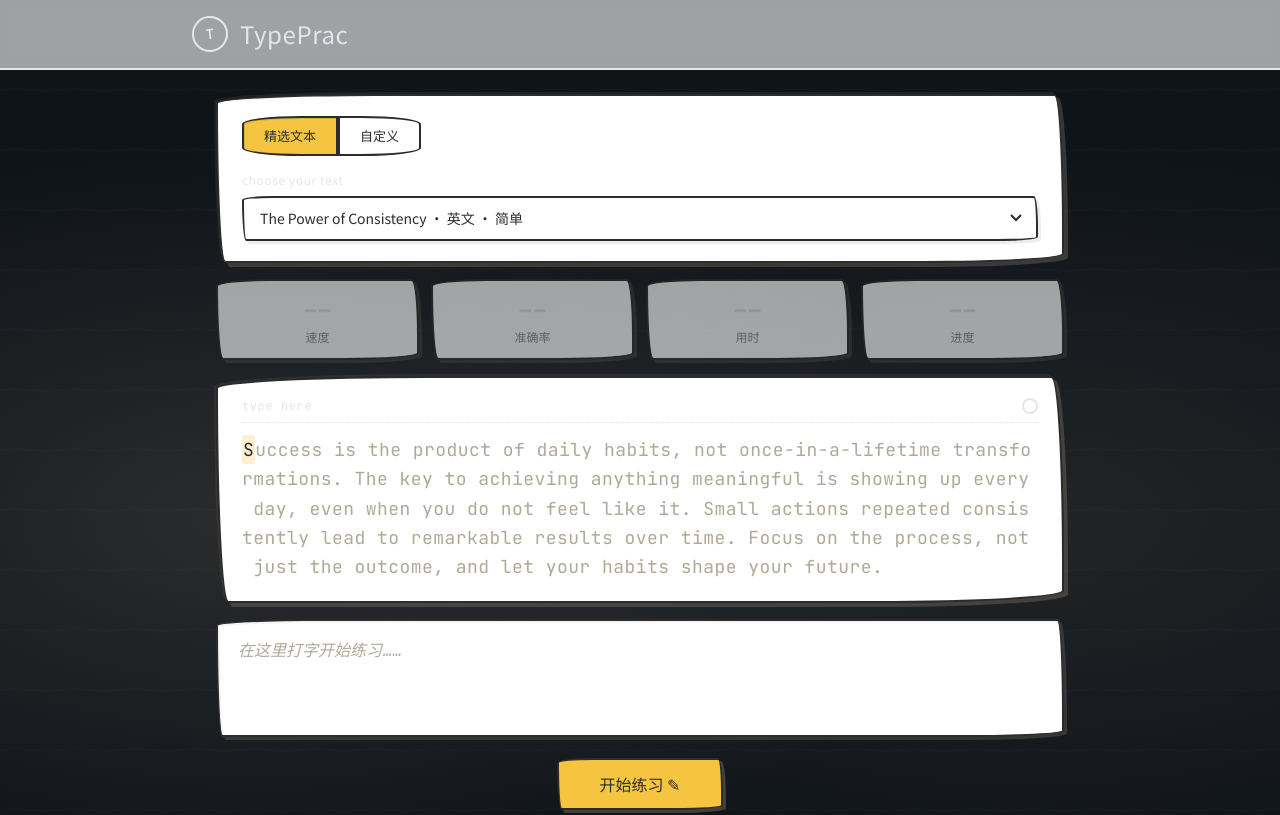
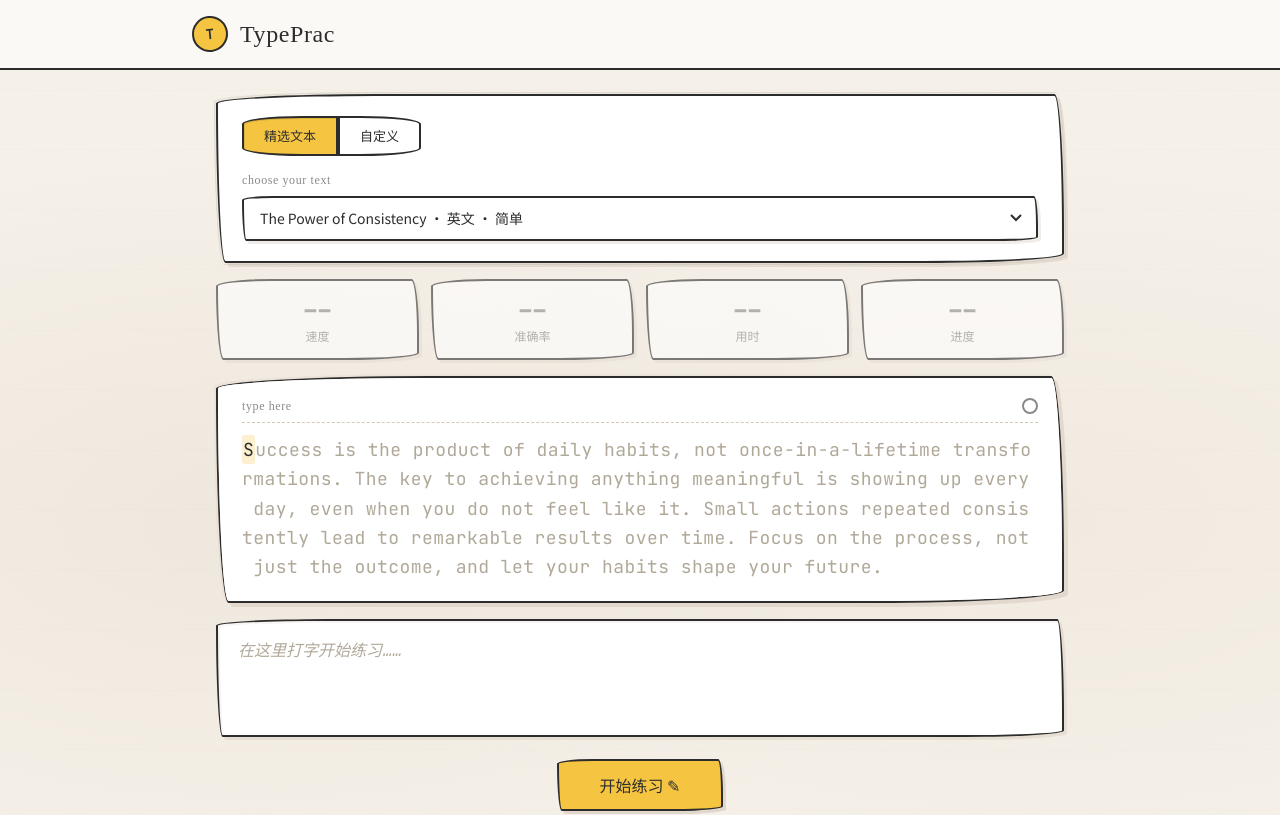
Before and after one commit to 74knhjcv9t-ship-it/typing-app, a React (Vite) app: page / in a window 1280 px wide. Shown: the top 815 px of the page. Built offline with nearby package versions, Linux system fonts and the light colour scheme; the HTML template or start-up script is replaced by a standard one.

Commit message:
hand-drawn pencil theme + Chinese books

```diff
--- a/tailwind.config.ts
+++ b/tailwind.config.ts
@@ -5,44 +5,66 @@ export default {
   theme: {
     extend: {
       colors: {
-        bg: {
-          primary: '#0f1419',
-          secondary: '#1a1f2e',
-          tertiary: '#252d3f',
+        paper: {
+          DEFAULT: '#f5f0e8',
+          dark: '#ece4d6',
+          light: '#faf7f0',
         },
-        text: {
-          primary: '#e1e7ef',
-          secondary: '#8892a4',
+        ink: {
+          DEFAULT: '#2c2c2c',
+          light: '#5a5a5a',
+          lighter: '#8a8a8a',
         },
-        accent: {
-          DEFAULT: '#5dade2',
-          hover: '#7ec0ee',
+        pencil: {
+          DEFAULT: '#f5c542',
+          dark: '#d4a830',
+          light: '#f8d97a',
         },
-        correct: '#2ecc71',
-        error: '#e74c3c',
-        caret: '#f1c40f',
+        correct: '#4a9c6f',
+        error: '#c0392b',
+        accent: '#5b7db5',
+        warm: {
+          border: '#d4c9b8',
+          shadow: 'rgba(180, 160, 140, 0.25)',
+        },
       },
       fontFamily: {
-        mono: ['"JetBrains Mono"', '"Fira Code"', '"Cascadia Code"', 'Consolas', 'monospace'],
-        sans: ['"Noto Sans SC"', '"Microsoft YaHei"', 'system-ui', 'sans-serif'],
+        handwriting: ['"Ma Shan Zheng"', '"ZCOOL XiaoWei"', 'cursive'],
+        cursive: ['"Caveat"', 'cursive'],
+        mono: ['"JetBrains Mono"', 'monospace'],
+        body: ['"Noto Sans SC"', '"Microsoft YaHei"', 'sans-serif'],
+      },
+      borderRadius: {
+        sketch: '255px 15px 225px 15px / 15px 225px 15px 255px',
+        'sketch-sm': '60px 8px 80px 8px / 8px 60px 8px 80px',
+      },
+      boxShadow: {
+        'pencil': '3px 3px 0 rgba(180, 160, 140, 0.3), -1px -1px 0 rgba(180, 160, 140, 0.15)',
+        'pencil-md': '4px 4px 0 rgba(180, 160, 140, 0.25), -2px -2px 0 rgba(180, 160, 140, 0.1)',
+        'pencil-lg': '6px 6px 0 rgba(180, 160, 140, 0.2), -3px -3px 0 rgba(180, 160, 140, 0.08)',
       },
       animation: {
-        'pulse-caret': 'pulse-caret 1s ease-in-out infinite',
-        'fade-in': 'fade-in 0.3s ease-out',
-        'slide-up': 'slide-up 0.4s ease-out',
+        'sketch-in': 'sketch-in 0.4s ease-out',
+        'pop': 'pop 0.3s cubic-bezier(0.68, -0.55, 0.265, 1.55)',
+        'doodle': 'doodle 3s ease-in-out infinite',
+        'float': 'float 2s ease-in-out infinite',
       },
       keyframes: {
-        'pulse-caret': {
-          '0%, 100%': { opacity: '1' },
-          '50%': { opacity: '0.3' },
+        'sketch-in': {
+          '0%': { opacity: '0', transform: 'scale(0.95) rotate(-0.5deg)' },
+          '100%': { opacity: '1', transform: 'scale(1) rotate(0deg)' },
         },
-        'fade-in': {
-          '0%': { opacity: '0' },
-          '100%': { opacity: '1' },
+        'pop': {
+          '0%': { transform: 'scale(0.8)', opacity: '0' },
+          '100%': { transform: 'scale(1)', opacity: '1' },
         },
-        'slide-up': {
-          '0%': { opacity: '0', transform: 'translateY(20px)' },
-          '100%': { opacity: '1', transform: 'translateY(0)' },
+        'doodle': {
+          '0%, 100%': { transform: 'rotate(-1deg)' },
+          '50%': { transform: 'rotate(1deg)' },
+        },
+        'float': {
+          '0%, 100%': { transform: 'translateY(0px)' },
+          '50%': { transform: 'translateY(-6px)' },
         },
       },
     },
```
